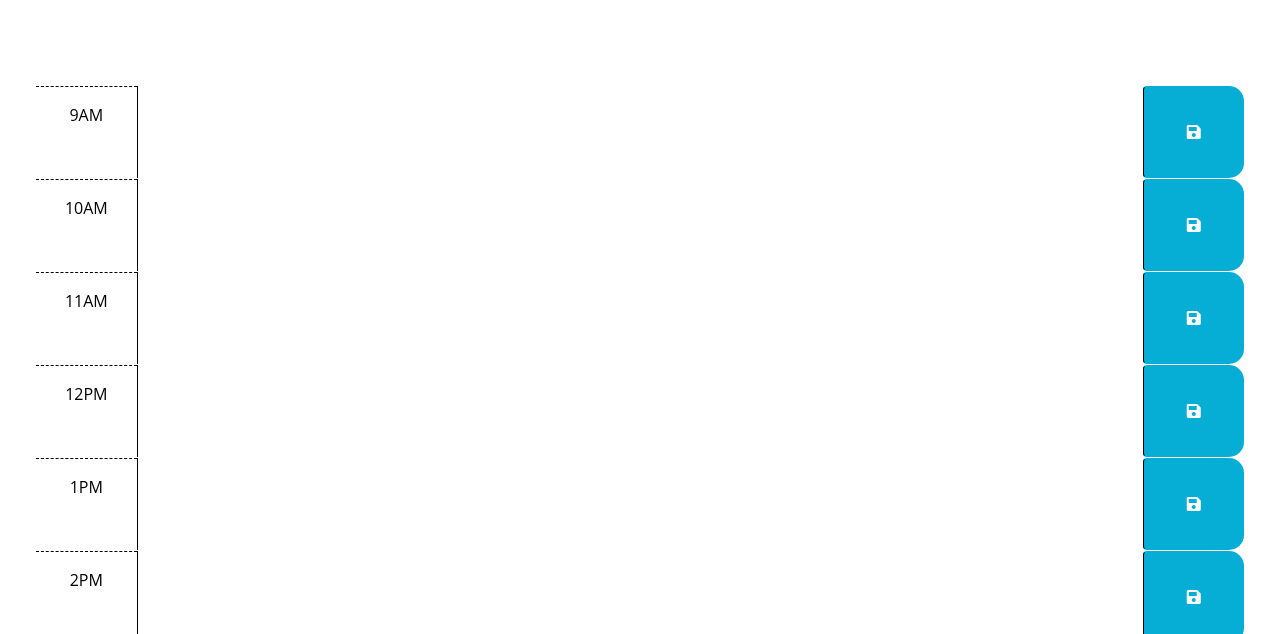
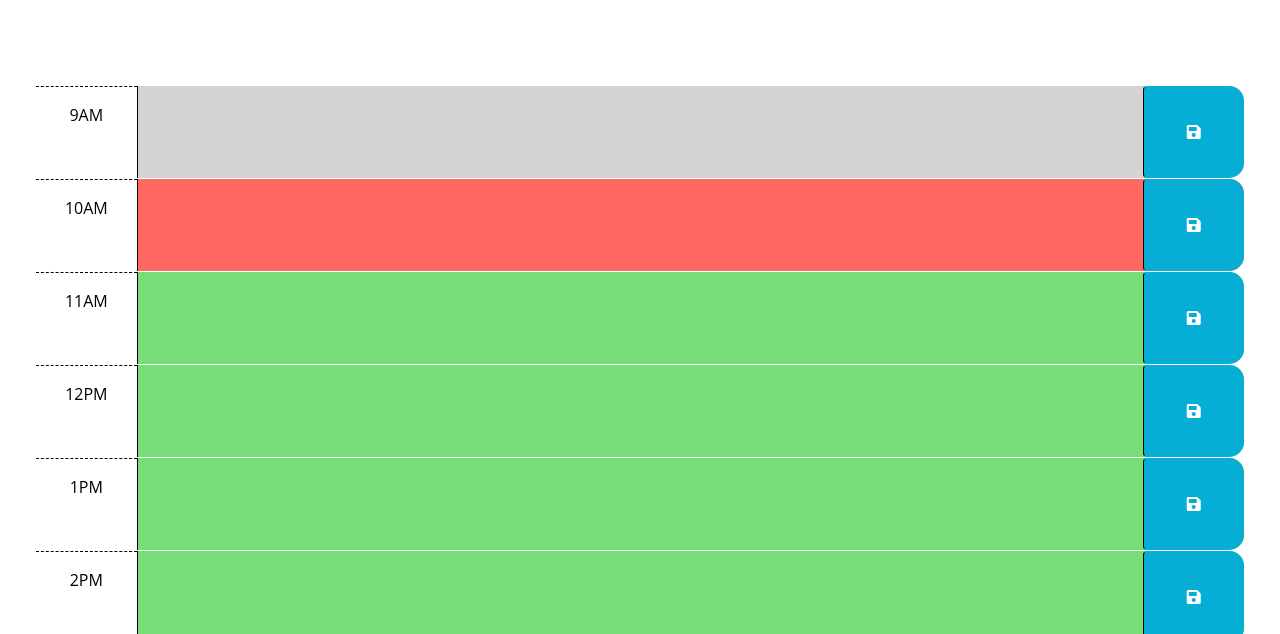
Before and after one commit to josht-dev/wk5c-work-day-scheduler, a plain HTML site: page index.html in a window 1280 px wide. Shown: the part 166-800 px from the top of the page. Drawn offline with nearby package versions, Linux system fonts and the light colour scheme.

Commit message:
Updated HTML and JS with past, present, future class code

```diff
--- a/index.html
+++ b/index.html
@@ -75,7 +75,7 @@
       -->
 
       <!-- Business hours between 9am and 5pm, each div is an hour slot -->
-      <div id="hour-9" class="row time-block">
+      <div id="hour-09" class="row time-block">
         <div class="col-2 col-md-1 hour text-center py-3">9AM</div>
         <textarea class="col-8 col-md-10 description" rows="3"> </textarea>
         <button class="btn saveBtn col-2 col-md-1" aria-label="save">
--- a/script.js
+++ b/script.js
@@ -20,14 +20,21 @@ WHEN I refresh the page
 THEN the saved events persist
 */
 
-
-
-
+// ***Global variables***
+const htmlHourDivs = $(".time-block");
 
 // Wrap all code that interacts with the DOM in a call to jQuery to ensure that
 // the code isn't run until the browser has finished rendering all the elements
 // in the html.
 $(function () {
+
+  // TESTING FOR HOUR VARIABLE
+  let currentHour = 10;
+
+  // Store the current hour
+  //let currentHour = dayjs().format('HH');
+  console.log(currentHour);
+
   // TODO: Add a listener for click events on the save button. This code should
   // use the id in the containing time-block as a key to save the user input in
   // local storage. HINT: What does `this` reference in the click listener
@@ -41,6 +48,24 @@ $(function () {
   // past, present, and future classes? How can Day.js be used to get the
   // current hour in 24-hour time?
   //
+
+  // Set the business hours styles depending on the hour
+  for (let i = 0; i < htmlHourDivs.length; i++) {
+    // Get the current html hour div
+    let divId = htmlHourDivs[i].id;
+    // Pull the hour from the div id
+    let divHour = divId[5] + divId[6];
+    console.log(divHour);
+    // Compare the div hour to the current hour and add appropriate class
+    if (divHour < currentHour) {
+      $("#" + divId).addClass("past");
+    } else if (divHour == currentHour) {
+      $("#" + divId).addClass("present");
+    } else {
+      $("#" + divId).addClass("future");
+    }
+  }
+
   // TODO: Add code to get any user input that was saved in localStorage and set
   // the values of the corresponding textarea elements. HINT: How can the id
   // attribute of each time-block be used to do this?
```
